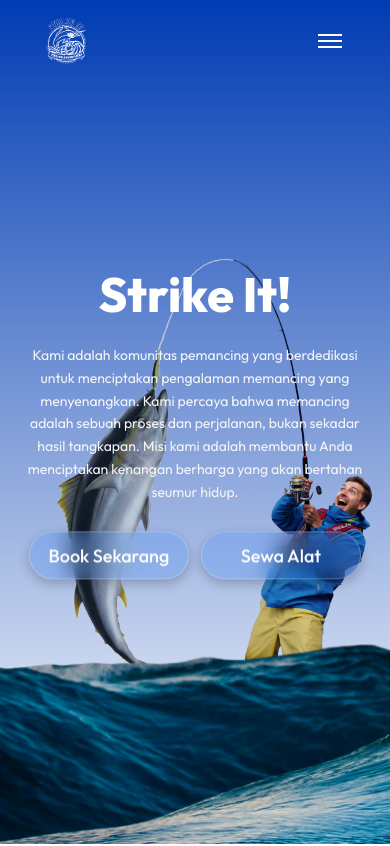
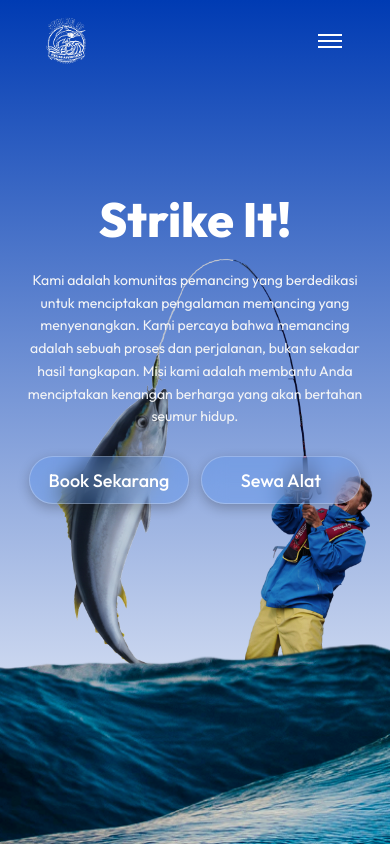
Before and after one commit to Xantares-nvrdie/Strike-It, a Vue app: page / in a window 390 px wide. Shown: the top 846 px of the page. Built offline with nearby package versions, Linux system fonts and the light colour scheme.

Commit message:
fix landing mobile responsif 2

```diff
--- a/src/components/Home/LandingSection.vue
+++ b/src/components/Home/LandingSection.vue
@@ -1,7 +1,7 @@
 <template>
     <section
         class="relative flex items-center justify-center w-screen h-screen gap-5 p-12 overflow-hidden bg-gradient-to-b from-[#003bb3] to-white">
-        <!-- Wave -->
+
         <div class="absolute bottom-0 left-0 w-full h-[25vh] sm:h-[28vh] md:h-[30vh] z-20" :style="{
             backgroundImage: 'url(/src/assets/wave1.png)',
             backgroundRepeat: 'repeat-x',
@@ -9,14 +9,12 @@
         }">
         </div>
 
-        <!-- Gambar Pemancing -->
         <div class="absolute bottom-0 lg:right-[10vw] md:right-[2vw] sm:right-[1vw] h-[80vh] sm:h-[85vh] md:h-[90vh] lg:h-[100vh] w-[110vw] sm:w-[80vw] md:w-[60vw] lg:w-[40vw] aspect-[3/4] bg-no-repeat bg-right bg-contain z-10"
             :style="{ backgroundImage: 'url(/src/assets/mancing.png)' }">
         </div>
 
-        <!-- Text section -->
-        <div class="absolute z-40 w-full p-5 text-center text-white transform -translate-x-1/2 -translate-y-1/2
-        top-1/2 left-1/2 sm:w-96 lg:w-[40rem] lg:left-32 lg:translate-x-0 rounded-2xl lg:text-left">
+        <div class="absolute z-40 w-full p-5 text-center text-white transform -translate-x-1/2
+        top-[20vh] left-1/2 sm:w-96 lg:w-[40rem] lg:left-32 lg:translate-x-0 rounded-2xl lg:text-left">
             <h1 class="font-outfit font-extrabold text-5xl sm:text-6xl md:text-[5rem] mb-5 leading-tight">
                 Strike It!
             </h1>
@@ -35,11 +33,7 @@
                     Sewa Alat
                 </button>
             </div>
-
-
         </div>
-
-
     </section>
 </template>
 
```
